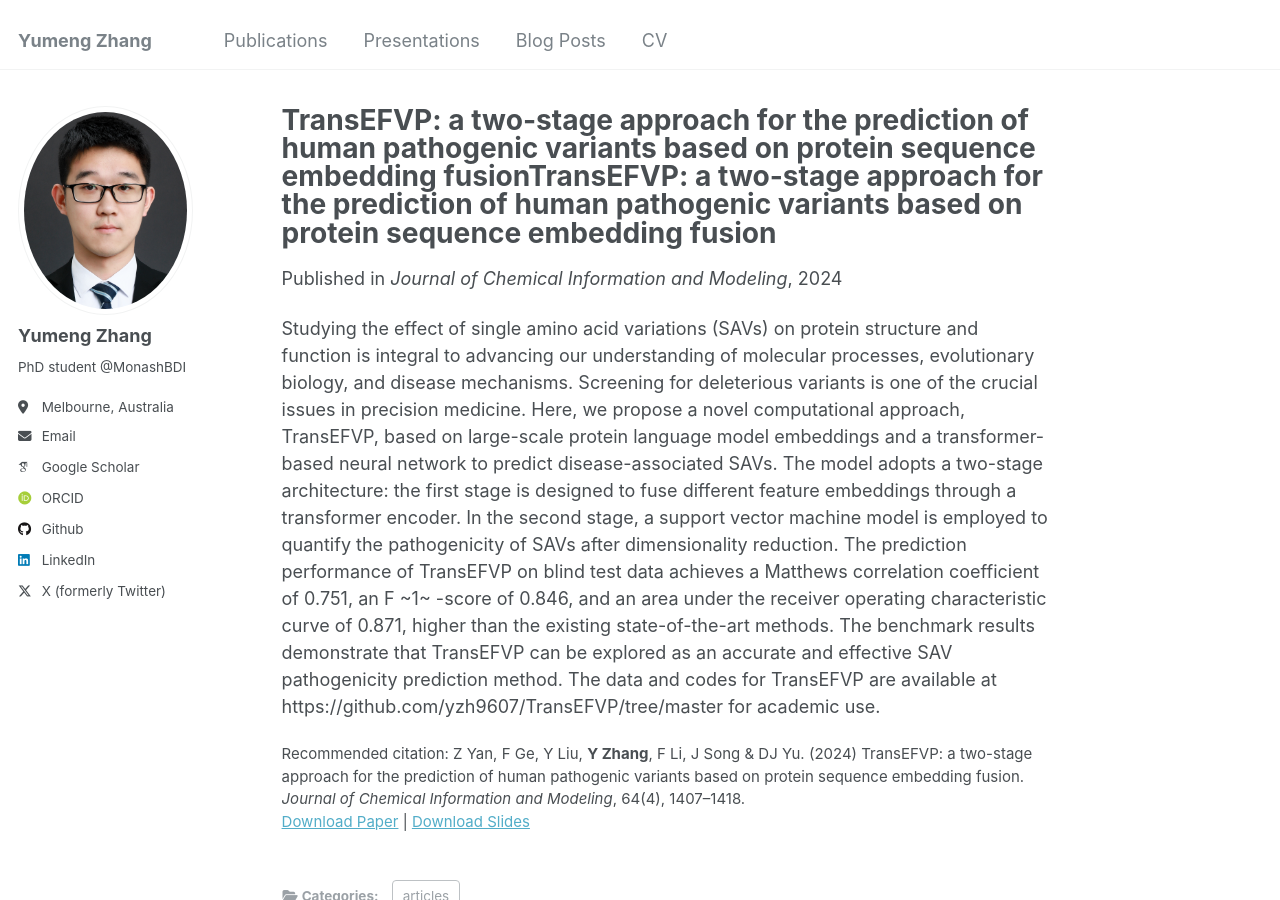
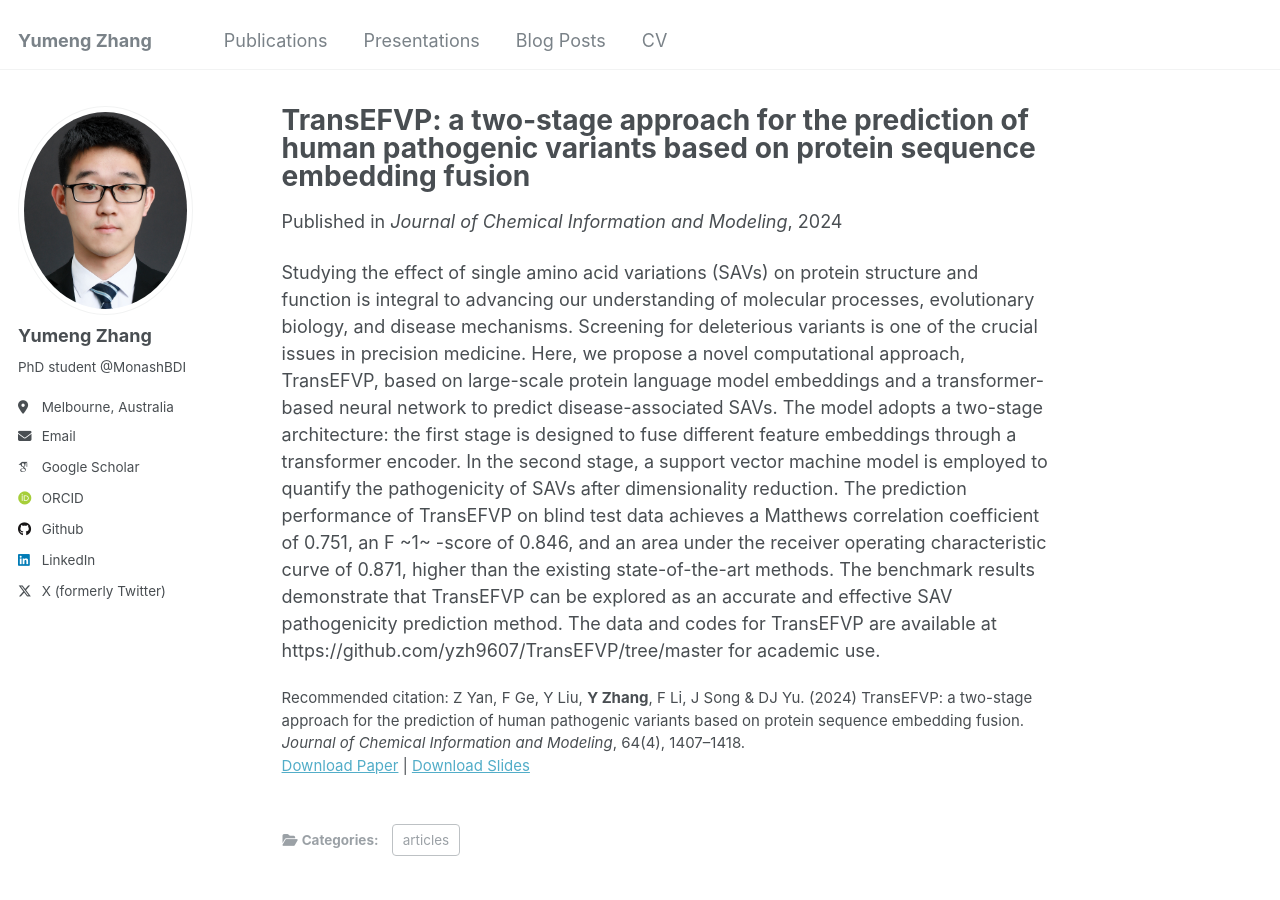
Before and after one commit to zhangyumeng1sjtu/zhangyumeng1sjtu.github.io, a Jekyll site: the page built from _publications/2024-02-09-transefvp.md, in a window 1280 px wide and 900 px high. Built offline with Jekyll 4.4.1, drawn with Linux system fonts in a browser that asks for light colours; some web fonts are replaced.

Commit message:
update publications

```diff
--- a/_publications/2024-02-09-transefvp.md
+++ b/_publications/2024-02-09-transefvp.md
@@ -1,5 +1,5 @@
 ---
-title: "TransEFVP: a two-stage approach for the prediction of human pathogenic variants based on protein sequence embedding fusionTransEFVP: a two-stage approach for the prediction of human pathogenic variants based on protein sequence embedding fusion"
+title: "TransEFVP: a two-stage approach for the prediction of human pathogenic variants based on protein sequence embedding fusion"
 collection: publications
 category: articles
 permalink: /publication/2024-02-09-transevfp
```
